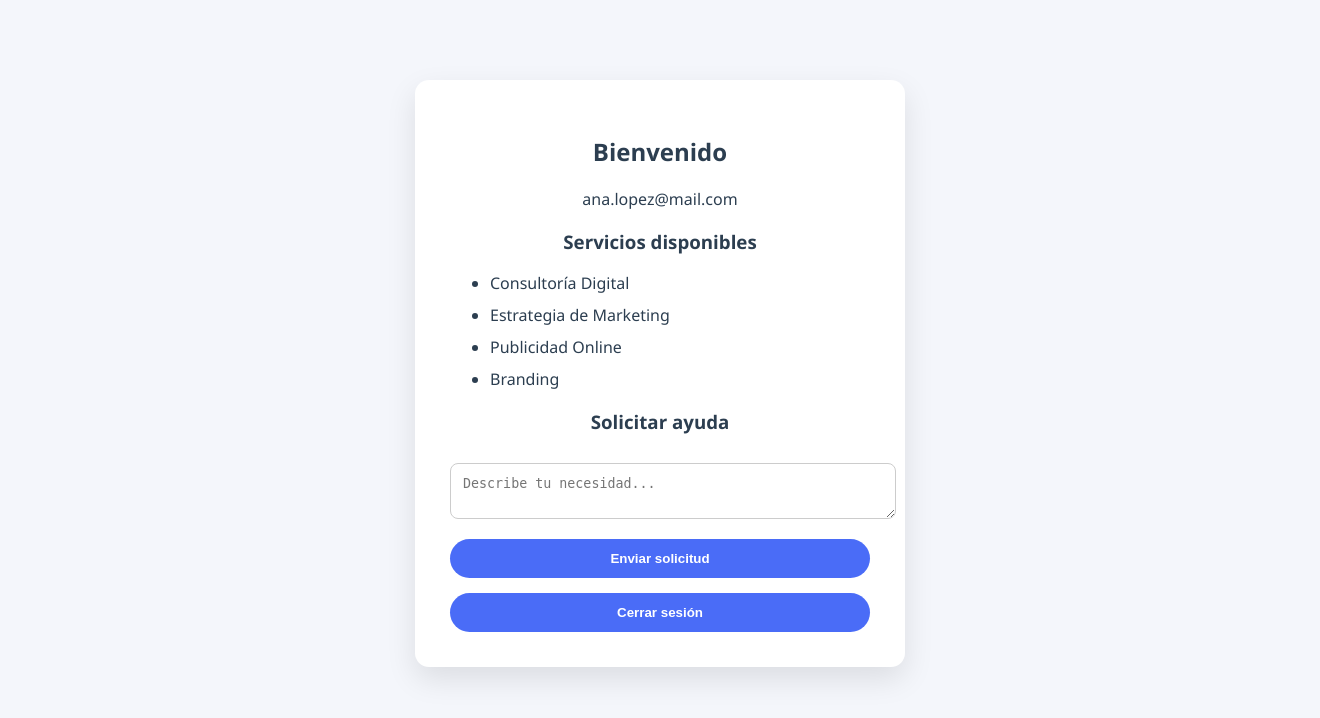
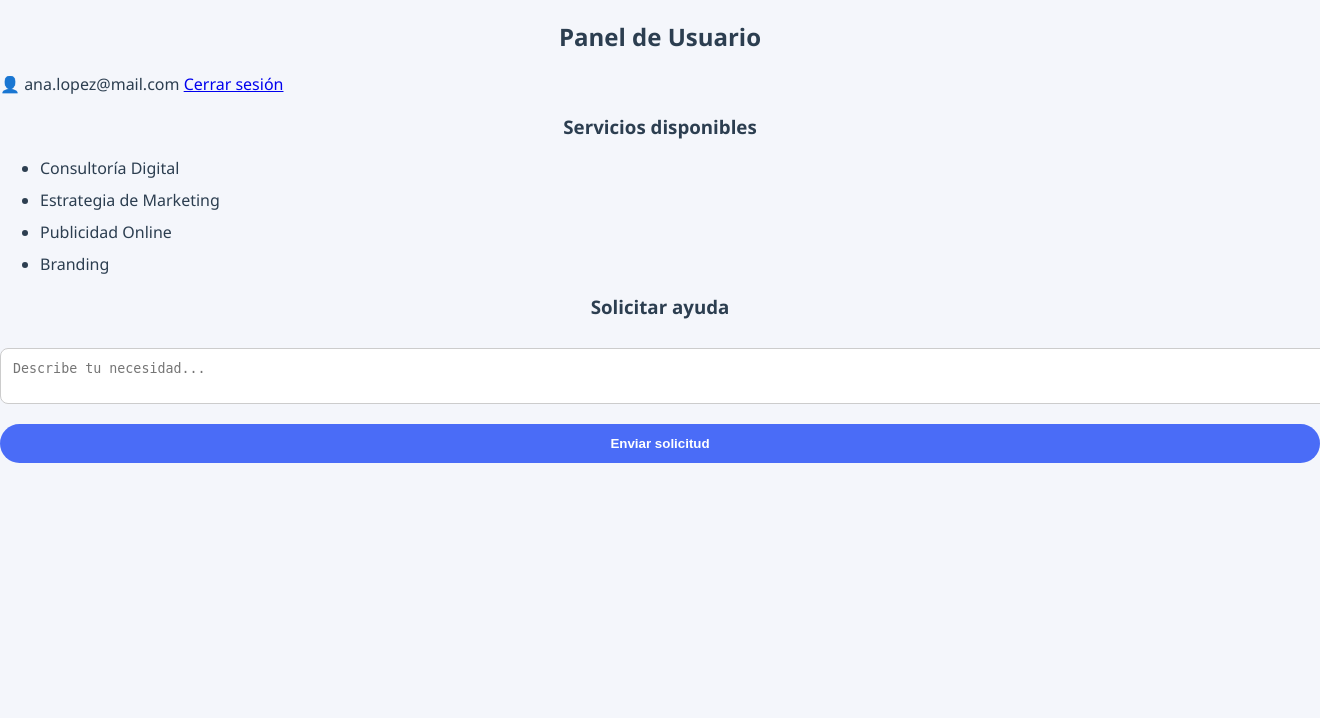
Before and after one commit to garupipuchoo19/Consultoria, a PHP site: page /dashabord.php in a window 1320 px wide; the page is wider, and only the part inside the window is pictured. Shown: the top 718 px of that part. Run offline with PHP 8.4, Linux system fonts and the light colour scheme; a user stored in the database is signed in.

Commit message:
Cambios en el dashboard

```diff
--- a/modulo-usuarios/dashabord.php
+++ b/modulo-usuarios/dashabord.php
@@ -2,21 +2,32 @@
 session_start();
 if (!isset($_SESSION['usuario'])) {
     header("Location: login.php");
+    exit();
 }
 ?>
 <!DOCTYPE html>
 <html lang="es">
 <head>
     <meta charset="UTF-8">
-    <title>Panel de Usuario</title>
+    <title>Dashboard</title>
     <link rel="stylesheet" href="css/estilos.css">
 </head>
 <body>
 
-<div class="container">
-    <h2>Bienvenido</h2>
-    <p style="text-align:center;"><?php echo $_SESSION['usuario']; ?></p>
+<div class="dashboard">
 
+    <!-- HEADER -->
+    <header class="dashboard-header">
+        <h2>Panel de Usuario</h2>
+        <span class="usuario">👤 <?php echo $_SESSION['usuario']; ?></span>
+        <a href="logout.php" class="btn-logout">Cerrar sesión</a>
+    </header>
+
+    <!-- CONTENIDO -->
+    <main class="dashboard-content">
+
+        <!-- SERVICIOS -->
+        <section class="card">
             <h3>Servicios disponibles</h3>
             <ul class="servicios">
                 <li>Consultoría Digital</li>
@@ -24,13 +35,20 @@
                 <li>Publicidad Online</li>
                 <li>Branding</li>
             </ul>
+        </section>
+
+        <!-- FORMULARIO -->
+        <section class="card">
             <h3>Solicitar ayuda</h3>
             <form action="enviar_correo.php" method="POST">
                 <textarea name="mensaje" placeholder="Describe tu necesidad..." required></textarea>
-        <button>Enviar solicitud</button>
+                <button type="submit">Enviar solicitud</button>
             </form>
+        </section>
 
-    <a href="logout.php"><button>Cerrar sesión</button></a>
+    </main>
+
 </div>
+
 </body>
 </html>
```
Lines whose indentation alone changed are shown as unchanged.
